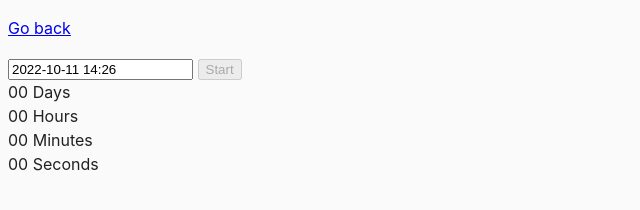
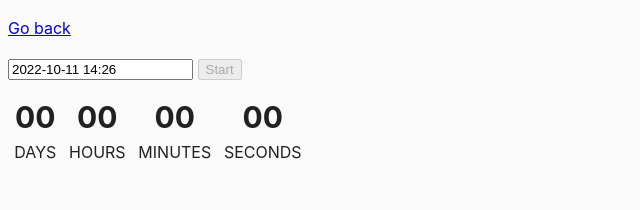
Before and after one commit to artipavl/-goit-js-62-09, a website built with Parcel: page src/02-timer.html in a window 1280 px wide. Shown: the whole page, without its empty margins (0-640 px from the left). Built offline with nearby package versions, Linux system fonts and the light colour scheme.

Commit message:
Додає стилі

```diff
--- a/src/02-timer.html
+++ b/src/02-timer.html
@@ -5,6 +5,23 @@
     <meta name="viewport" content="width=device-width, initial-scale=1.0" />
     <title>Countdown timer</title>
     <link rel="stylesheet" href="css/common.css" />
+    <style>
+      .timer {
+        display: flex;
+        justify-content: space-around;
+        margin-top: 15px;
+        width: 300px;
+      }
+      .field span {
+        display: block;
+        text-align: center;
+        text-transform: uppercase;
+      }
+      .field span:first-child {
+        font-size: 30px;
+        font-weight: 700;
+      }
+    </style>
   </head>
   <body>
     <p><a href="index.html">Go back</a></p>
```
